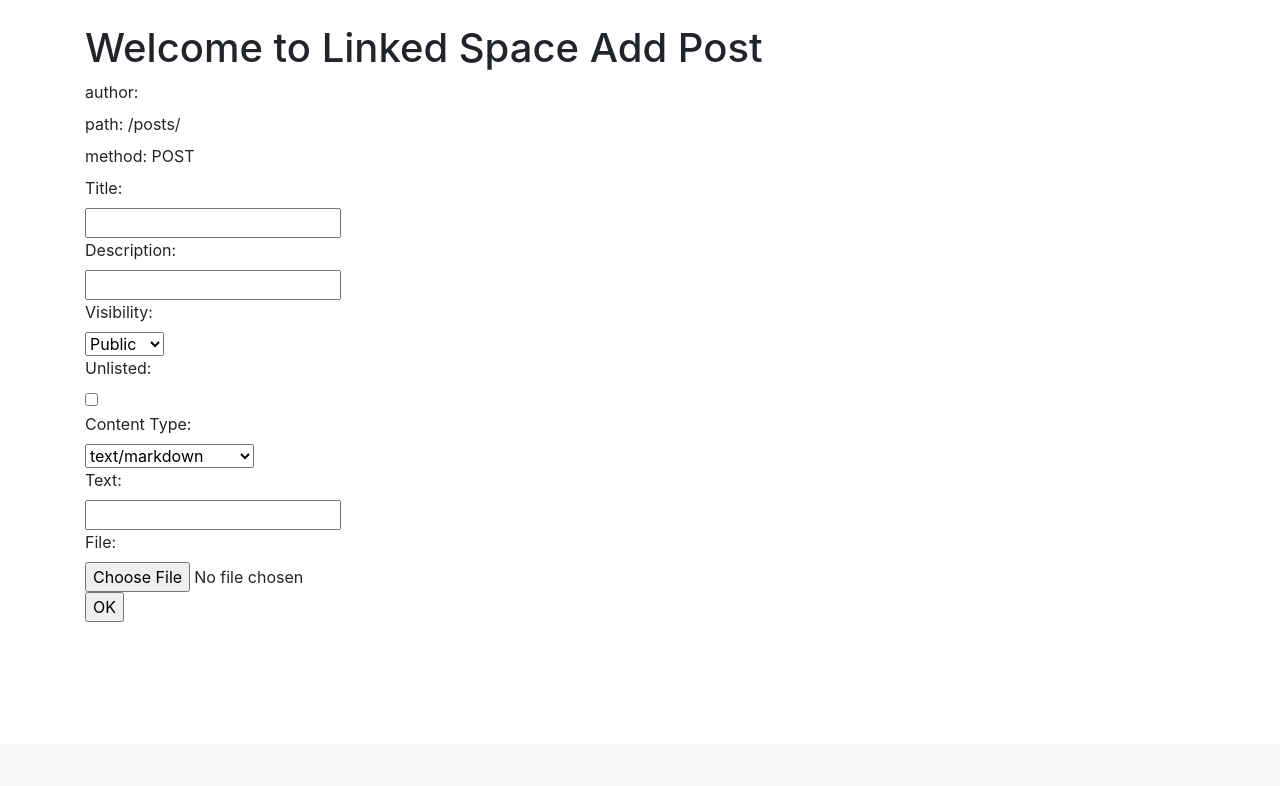
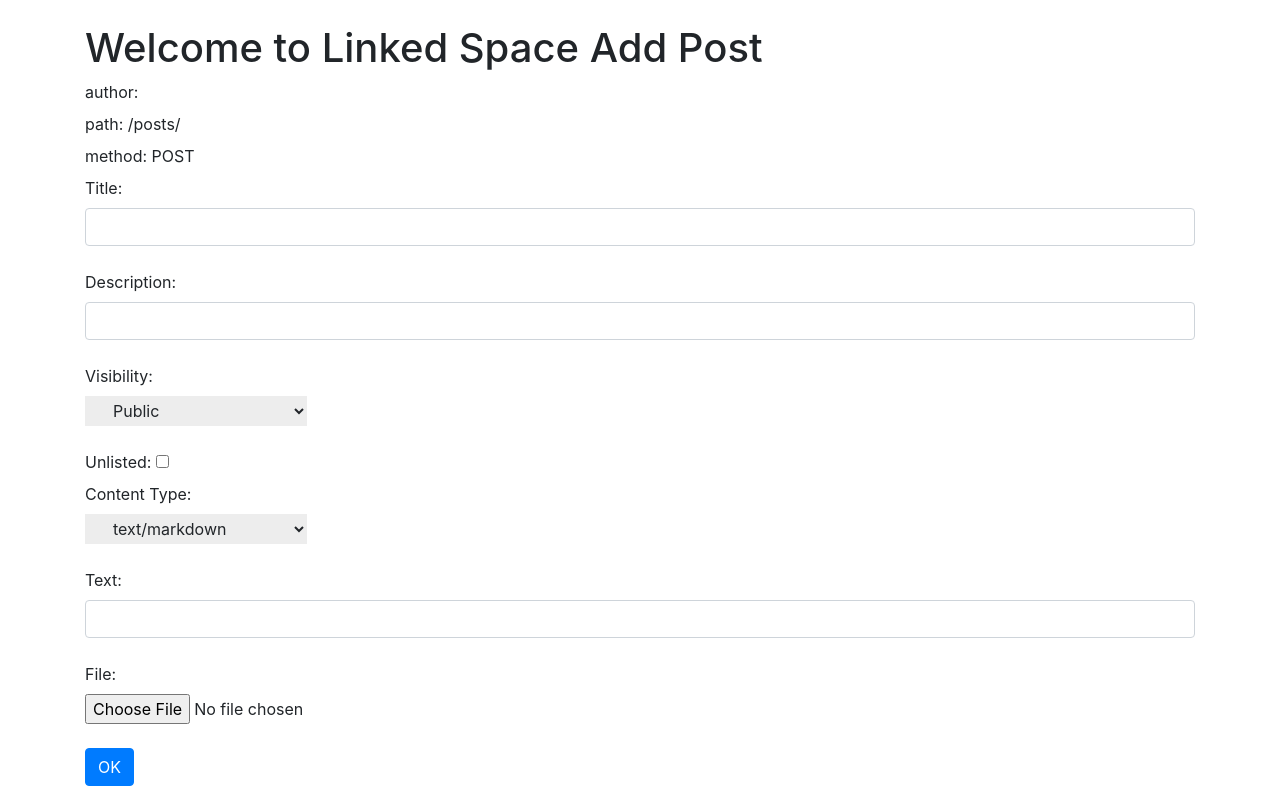
Before and after one commit to CMPUT404-Fa21-Organization/CMPUT404-Project-Social-Distribution, a Django app: page /posts/add_post/ in a window 1280 px wide. Shown: the part 56-842 px from the top of the page. Before the commit the page ends 678 px from the top, so only its background shows below. Run offline with Django 3.2, Linux system fonts and the light colour scheme; the visitor is signed in with stand-in values (Sample User, id 1); some libraries are stand-ins or nearby versions.

Commit message:
Added styles

```diff
--- a/CMPUT404Project/LinkedSpace/templates/LinkedSpace/Posts/add_post.html
+++ b/CMPUT404Project/LinkedSpace/templates/LinkedSpace/Posts/add_post.html
@@ -15,27 +15,27 @@
 
 
             <label for="Title">Title:</label><br>
-            <input id="title" type="text" name="title"> <br>
+            <input id="title" type="text" name="title" class="form-control"> <br>
 
             <label for="Description">Description:</label><br>
-            <input id="description" type="text" name="description"><br>
+            <input id="description" type="text" name="description" class="form-control"><br>
 
             <label for="Visibility">Visibility:</label><br>
             {{ form.visibility }}<br>
 
-            <label for="Unlisted">Unlisted:</label><br>
+            <label for="Unlisted">Unlisted:</label>
             <input id="unlisted" type="checkbox" name="unlisted" value=True><br>
 
             <label for="ContentType">Content Type:</label><br>
             {{ form.contentType }}<br>
 
             <label for="Text">Text:</label><br>
-            <input id="text" type="text" name="text"><br>
+            <input id="text" type="text" name="text" class="form-control"><br>
 
             <label for="file">File:</label><br>
-            <input type="file" name="file" id="file"><br>
+            <input type="file" name="file" id="file"><br/><br/>
 
-            <input type="submit" value="OK">
+            <input type="submit" value="OK" class="btn btn-primary">
         </form>
     {% else %}
         <h3><a href={% url 'login' %} >Login</a></h3>
--- a/CMPUT404Project/LinkedSpace/templates/LinkedSpace/Posts/posts.html
+++ b/CMPUT404Project/LinkedSpace/templates/LinkedSpace/Posts/posts.html
@@ -8,8 +8,9 @@
     <h1>Welcome to posts stream {{ user.displayName }}</h1>
 
     {% for post in posts %}
-        <div class = "post">
-            <h3 class = "postTitle">{{ post.title }}</h3>
+        <div class = "post card">
+            <h2 class = "postTitle">{{ post.title }}</h3>
+            <hr/>
             <p class = "postDesc">{{ post.description }}</p>
             <div class = "postContent">
                 {% if post.isImage %}
--- a/CMPUT404Project/Posts/form.py
+++ b/CMPUT404Project/Posts/form.py
@@ -16,8 +16,8 @@ class PostForm(forms.Form):
                     ("HTML", "HTML"),
                     )
     contentType = forms.CharField(max_length=20, required=True,
-            widget=forms.Select(choices=content_type))
-    text = forms.CharField(required=False)
+            widget=forms.Select(choices=content_type, attrs={'class':'dropdown-item', 'style':'width:20%; background-color:#ededed;'}))
+    text = forms.CharField(required=False, widget= forms.Textarea)
     file = forms.FileField(required=False)
 
 
@@ -26,7 +26,7 @@ class PostForm(forms.Form):
             ('FRIENDS', 'Friends'),
     )
     visibility = forms.CharField(max_length=20, required=True,
-            widget=forms.Select(choices=visible))
+            widget=forms.Select(choices=visible, attrs={'class':'dropdown-item', 'style':'width:20%; background-color:#ededed;'}))
     unlisted = forms.BooleanField(required=False)
 
     fields = [
--- a/CMPUT404Project/static/style.css
+++ b/CMPUT404Project/static/style.css
@@ -1,6 +1,23 @@
 .postContent img{
   max-width: 500pt;;
   max-height: 200pt;
+}
+
+.post {
+  width:90%;
+  margin:20px auto;
+  display:block;
+  padding: 20px;
+}
+
+.postContent{
+  background-color: #f7f7f7;
+  border-radius: 6px;
+  padding: 10px;
+}
+
+.dropdown-item {
+  width: 30%;
 }
 
 
```
